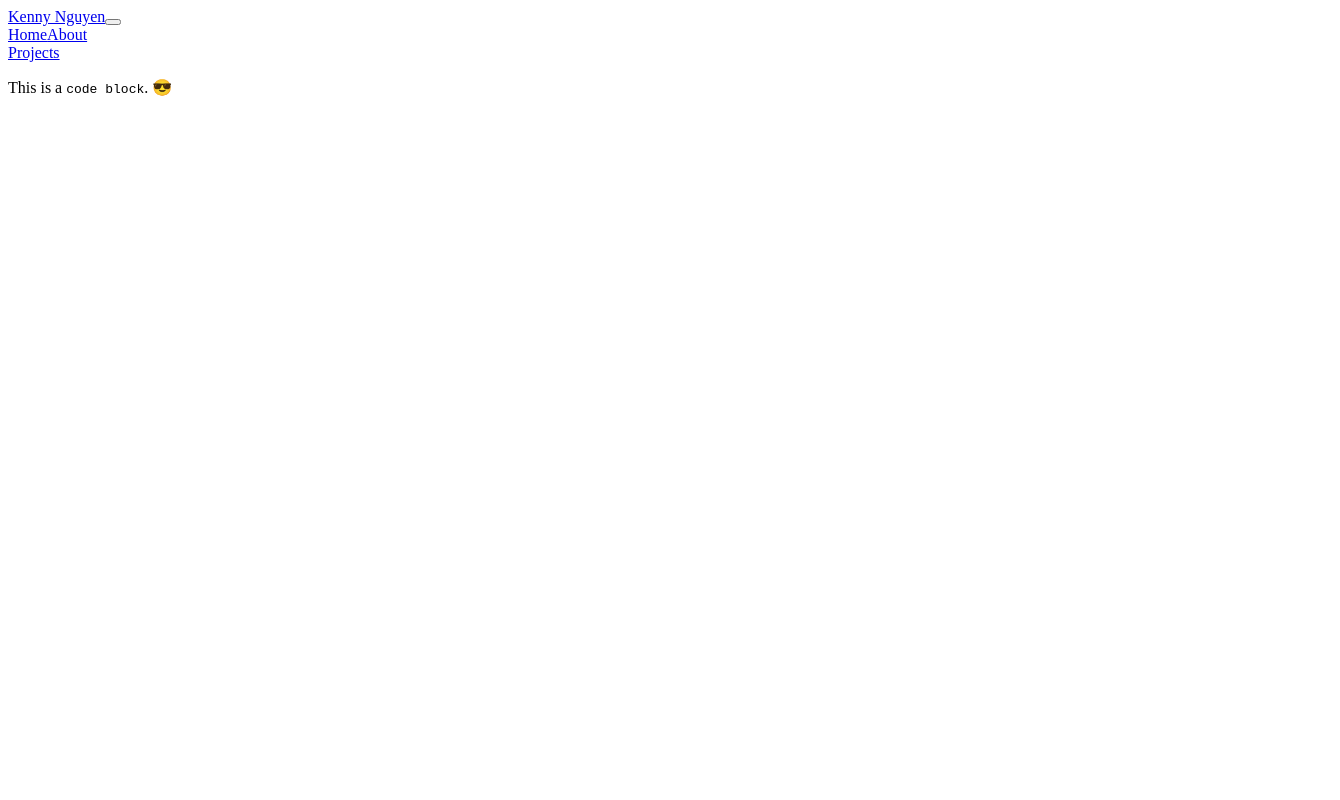
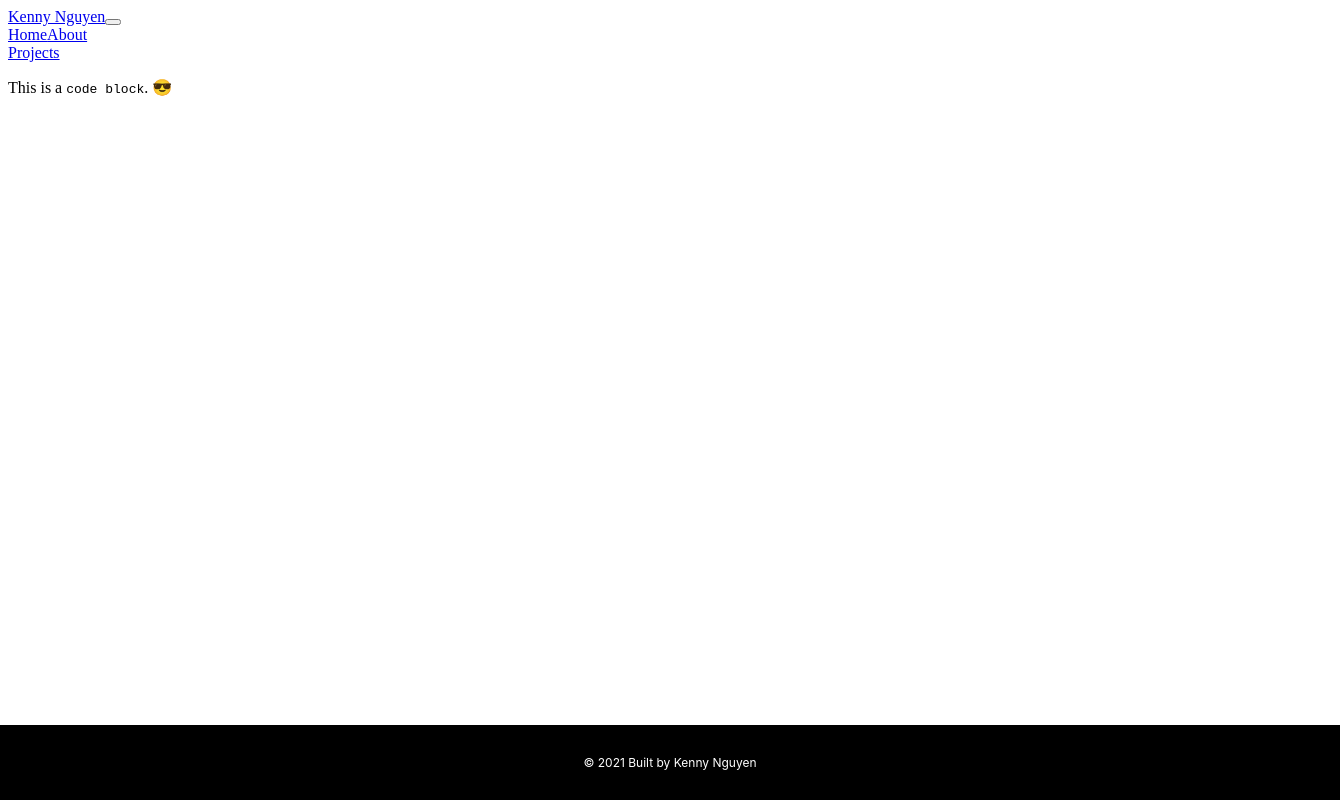
Before and after one commit to ken-ux/ken-ux, a Gatsby site: page /about in a window 1280 px wide. Shown: the whole page, 1340 px wide, since content can reach past the window. Built offline with nearby package versions, Linux system fonts and the light colour scheme; Gatsby itself is replaced by a stand-in of ours.

Commit message:
Import layout component

```diff
--- a/src/pages/about.js
+++ b/src/pages/about.js
@@ -1,16 +1,17 @@
 import React from "react";
-import Navbar from "../components/Navigation";
+import Layout from "../components/Layout";
 
 const AboutPage = () => {
     return (
         <div>
-            <Navbar />
+            <Layout>
             <p>
                 This is a <code>code block</code>.{" "}
                 <span role="img" aria-label="Sunglasses smiley emoji">
                 😎
                 </span>
             </p>
+            </Layout>
         </div>
     )
 }
```
Also changed, not shown: src/pages/index.js (+3 -4 lines).
